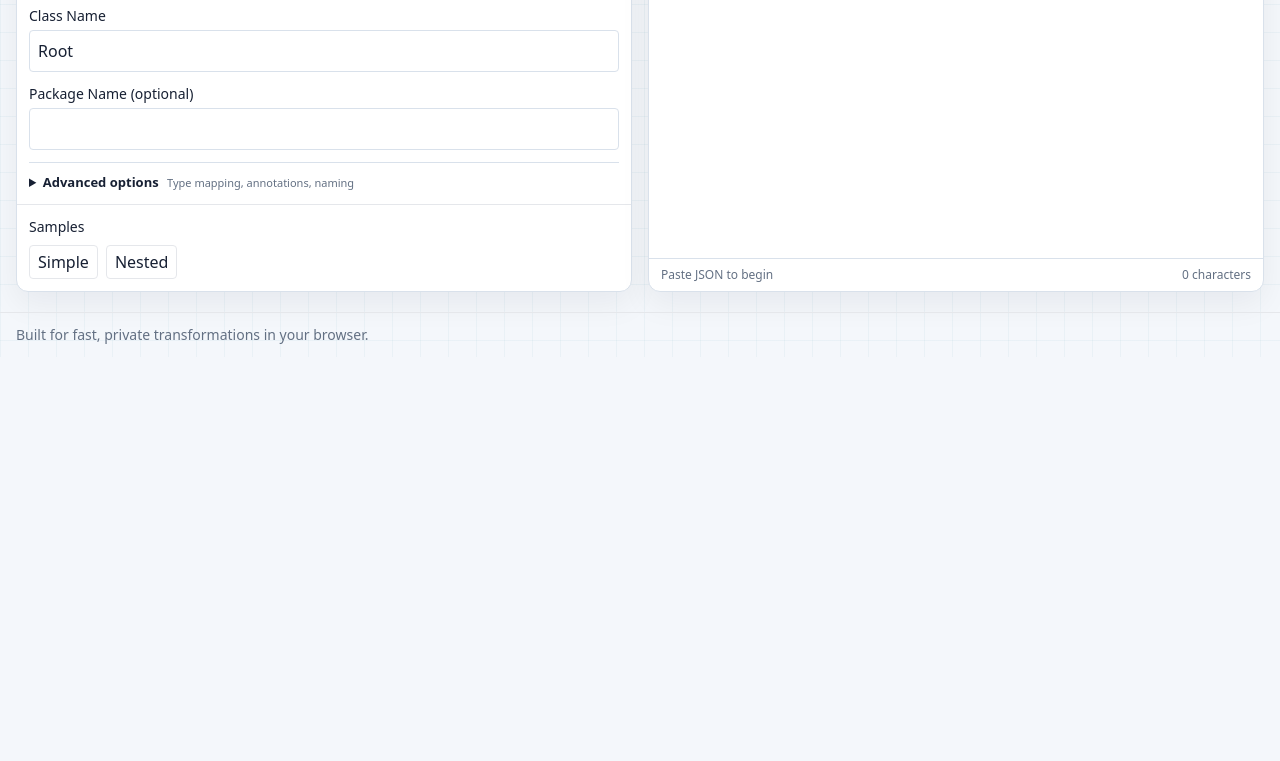
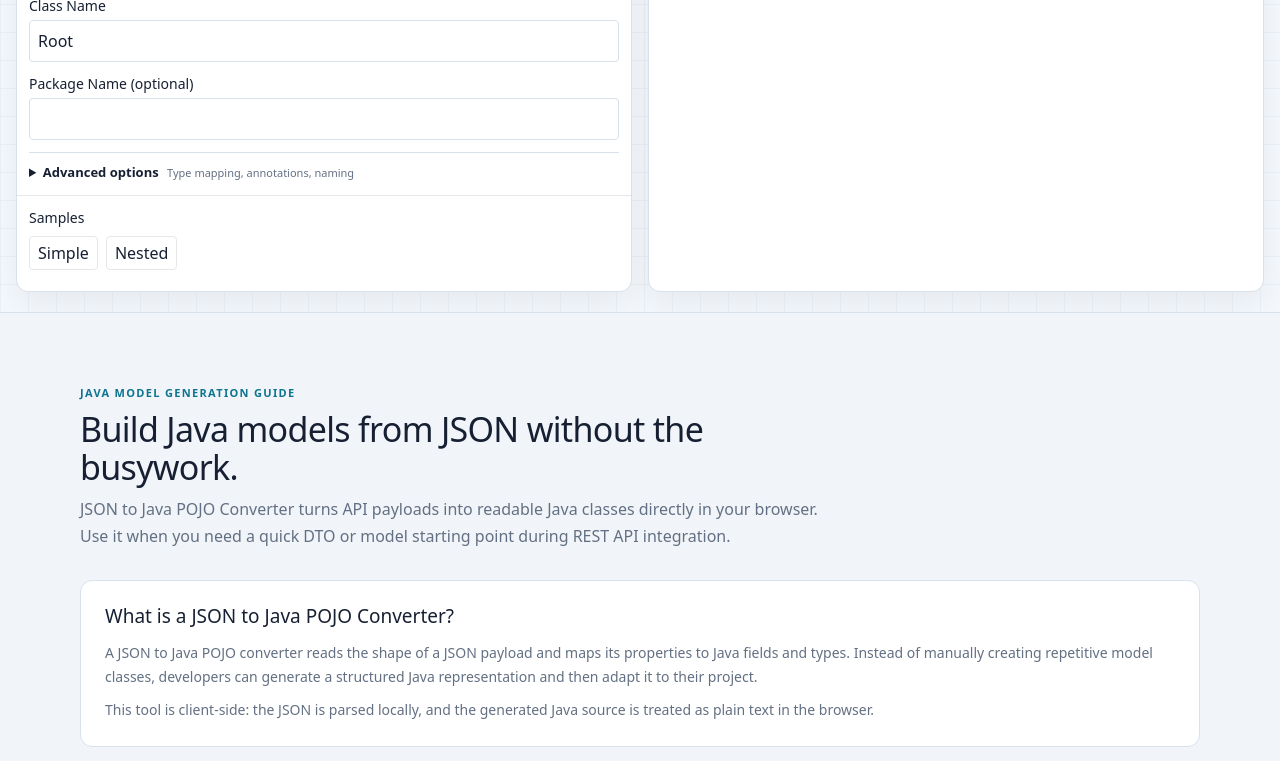
Before and after one commit to moses-mandraju/json-to-java-pojo, a React (Vite) app: page / in a window 1280 px wide. Shown: the part 500-1261 px from the top of the page. Before the commit the page ends 857 px from the top, so only its background shows below. Built offline with nearby package versions, Linux system fonts and the light colour scheme.

Commit message:
Added Summary and other context related to Page

```diff
--- a/src/App.tsx
+++ b/src/App.tsx
@@ -9,6 +9,7 @@ import { safeParseJson } from './generator/jsonParser'
 import { generateClassesFromJson, renderJavaClass } from './generator/classGenerator'
 import { createZip } from './utils/zip'
 import { JavaClass } from './types'
+import SeoContent from './components/SeoContent'
 
 export default function App() {
   const [jsonText, setJsonText] = useState('')
@@ -101,7 +102,7 @@ export default function App() {
   }
 
   return (
-    <div className="h-screen flex flex-col">
+    <div className="min-h-screen flex flex-col">
       <Header onClear={() => setJsonText('')} theme={theme} toggleTheme={() => setTheme(t => t === 'dark' ? 'light' : 'dark')} />
       <div className="privacy-banner" role="status">
         <ShieldCheck size={18} aria-hidden="true" />
@@ -135,6 +136,7 @@ export default function App() {
         </section>
         </div>
       </main>
+      <SeoContent />
       <footer className="px-4 py-3 text-sm muted-copy border-t">Built for fast, private transformations in your browser.</footer>
     </div>
   )
--- /dev/null
+++ b/src/components/SeoContent.tsx
@@ -0,0 +1,118 @@
+import React from 'react'
+
+const faqItems = [
+  {
+    question: 'What is a POJO in Java?',
+    answer: 'A POJO, or Plain Old Java Object, is a regular Java class used to represent data. It typically contains fields and may include constructors, getters, and setters without requiring a framework base class.'
+  },
+  {
+    question: 'How do I convert JSON to Java classes?',
+    answer: 'Paste a JSON object into the editor, choose the root class name and any generation options, then review the generated Java source. You can copy the selected class or download one class or all generated classes as a ZIP file.'
+  },
+  {
+    question: 'Can this tool handle nested JSON objects?',
+    answer: 'Yes. Nested objects are inferred recursively and generated as separate Java classes. The root class is shown first, and generated nested classes can be selected from the Java output panel.'
+  },
+  {
+    question: 'Can I generate Java classes for JSON arrays?',
+    answer: 'Yes. Arrays of primitive values are generated as List fields, arrays of objects generate a reusable object class, and empty or mixed-type arrays use a safe Object fallback.'
+  },
+  {
+    question: 'Can I generate Lombok classes or Java Records?',
+    answer: 'Yes. The advanced options include Lombok @Data generation and Java Record generation. Lombok output omits manually generated getters and setters.'
+  },
+  {
+    question: 'Can I add Jackson or Gson annotations?',
+    answer: 'Yes. The annotation style can be set to Jackson or Gson. When a Java field name differs from its JSON property, the appropriate property annotation is generated.'
+  },
+  {
+    question: 'Is my JSON uploaded to a server?',
+    answer: 'No. JSON parsing and Java generation happen in the browser. The application does not send your JSON payload or generated source code to a server.'
+  }
+]
+
+const faqSchema = {
+  '@context': 'https://schema.org',
+  '@type': 'FAQPage',
+  mainEntity: faqItems.map(item => ({
+    '@type': 'Question',
+    name: item.question,
+    acceptedAnswer: {
+      '@type': 'Answer',
+      text: item.answer
+    }
+  }))
+}
+
+export default function SeoContent() {
+  return (
+    <section className="seo-content" aria-labelledby="seo-heading">
+      <script type="application/ld+json">{JSON.stringify(faqSchema)}</script>
+      <div className="seo-content-inner">
+        <header className="seo-lead">
+          <p className="intro-kicker">JAVA MODEL GENERATION GUIDE</p>
+          <h2 id="seo-heading">Build Java models from JSON without the busywork.</h2>
+          <p>JSON to Java POJO Converter turns API payloads into readable Java classes directly in your browser. Use it when you need a quick DTO or model starting point during REST API integration.</p>
+        </header>
+
+        <div className="seo-grid">
+          <article className="seo-card seo-card-wide">
+            <h2>What is a JSON to Java POJO Converter?</h2>
+            <p>A JSON to Java POJO converter reads the shape of a JSON payload and maps its properties to Java fields and types. Instead of manually creating repetitive model classes, developers can generate a structured Java representation and then adapt it to their project.</p>
+            <p>This tool is client-side: the JSON is parsed locally, and the generated Java source is treated as plain text in the browser.</p>
+          </article>
+
+          <article className="seo-card">
+            <h2>How to Convert JSON to Java POJOs</h2>
+            <ol>
+              <li><strong>Paste</strong> your JSON into the editor.</li>
+              <li><strong>Configure</strong> the class name, package, and optional generation settings.</li>
+              <li><strong>Generate</strong> and review the Java classes as you edit the payload.</li>
+              <li><strong>Copy or download</strong> the selected class, or download all classes as a ZIP.</li>
+            </ol>
+          </article>
+
+          <article className="seo-card">
+            <h2>Generate Java Classes from Complex JSON</h2>
+            <p>The generator recursively handles nested objects, arrays of primitives, arrays of objects, null values, empty arrays, and mixed-type arrays. That makes it useful for API responses with several levels of nested data and reasonably large payloads.</p>
+            <p>Nested object classes are generated separately, with the root class presented first in the output selector.</p>
+          </article>
+
+          <article className="seo-card seo-card-wide">
+            <h2>Java Code Generation Options</h2>
+            <div className="seo-feature-list">
+              <span>Class and package naming</span>
+              <span>camelCase or preserved field names</span>
+              <span>Long or Integer mappings</span>
+              <span>Wrapper or primitive types</span>
+              <span>Java Records and Lombok</span>
+              <span>Jackson or Gson annotations</span>
+              <span>Getters and setters</span>
+              <span>ISO date/time detection as Instant</span>
+            </div>
+          </article>
+
+          <article className="seo-card">
+            <h2>Why Use a JSON to Java Converter?</h2>
+            <p>It reduces repetitive model creation, shortens the path from an API response to a usable DTO, and gives developers a consistent first draft for Java applications. The result can be copied into a REST client, refined in an IDE, and checked into the project like any other source file.</p>
+          </article>
+        </div>
+
+        <section className="seo-faq" aria-labelledby="faq-heading">
+          <div className="seo-faq-heading">
+            <p className="intro-kicker">COMMON QUESTIONS</p>
+            <h2 id="faq-heading">JSON to Java POJO Converter FAQ</h2>
+          </div>
+          <div className="faq-list">
+            {faqItems.map(item => (
+              <details key={item.question}>
+                <summary>{item.question}</summary>
+                <p>{item.answer}</p>
+              </details>
+            ))}
+          </div>
+        </section>
+      </div>
+    </section>
+  )
+}
--- a/src/index.css
+++ b/src/index.css
@@ -99,3 +99,37 @@ input, select {
 .advanced-options summary { cursor: pointer; color: var(--ink); font-size: 13px; font-weight: 700; list-style-position: inside; }
 .advanced-options summary span { color: var(--muted); font-size: 11px; font-weight: 400; margin-left: 5px; }
 .advanced-options-content { padding: 12px 3px 2px; }
+
+.seo-content {
+  border-top: 1px solid var(--line);
+  background: color-mix(in srgb, var(--surface-muted) 52%, var(--page));
+}
+.seo-content-inner { width: min(1120px, calc(100% - 32px)); margin: 0 auto; padding: 72px 0 76px; }
+.seo-lead { max-width: 760px; margin-bottom: 30px; }
+.seo-lead h2, .seo-faq h2 { margin: 8px 0 10px; font-size: clamp(24px, 3vw, 34px); line-height: 1.12; letter-spacing: -.02em; }
+.seo-lead > p:last-child { color: var(--muted); font-size: 16px; line-height: 1.7; margin: 0; }
+.seo-grid { display: grid; grid-template-columns: repeat(2, minmax(0, 1fr)); gap: 14px; }
+.seo-card { padding: 24px; border: 1px solid var(--line); border-radius: 12px; background: var(--surface); }
+.seo-card-wide { grid-column: span 2; }
+.seo-card h2 { margin: 0 0 12px; font-size: 19px; line-height: 1.25; }
+.seo-card p, .seo-card li, .faq-list p { color: var(--muted); font-size: 14px; line-height: 1.7; }
+.seo-card p { margin: 0 0 10px; }
+.seo-card p:last-child { margin-bottom: 0; }
+.seo-card ol { margin: 0; padding-left: 22px; }
+.seo-card li + li { margin-top: 7px; }
+.seo-card strong { color: var(--ink); }
+.seo-feature-list { display: flex; flex-wrap: wrap; gap: 8px; }
+.seo-feature-list span { padding: 8px 11px; border: 1px solid var(--line); border-radius: 999px; background: var(--surface-muted); color: var(--ink); font-size: 13px; }
+.seo-faq { display: grid; grid-template-columns: minmax(220px, .7fr) minmax(0, 1.3fr); gap: 38px; padding-top: 64px; }
+.seo-faq-heading h2 { font-size: 27px; }
+.faq-list { border-top: 1px solid var(--line); }
+.faq-list details { border-bottom: 1px solid var(--line); }
+.faq-list summary { cursor: pointer; padding: 17px 4px; color: var(--ink); font-size: 15px; font-weight: 700; list-style-position: inside; }
+.faq-list p { margin: 0; padding: 0 28px 18px 25px; }
+
+@media (max-width: 760px) {
+  .seo-content-inner { padding: 48px 0 56px; }
+  .seo-grid, .seo-faq { grid-template-columns: 1fr; }
+  .seo-card-wide { grid-column: auto; }
+  .seo-faq { gap: 22px; padding-top: 44px; }
+}
```
